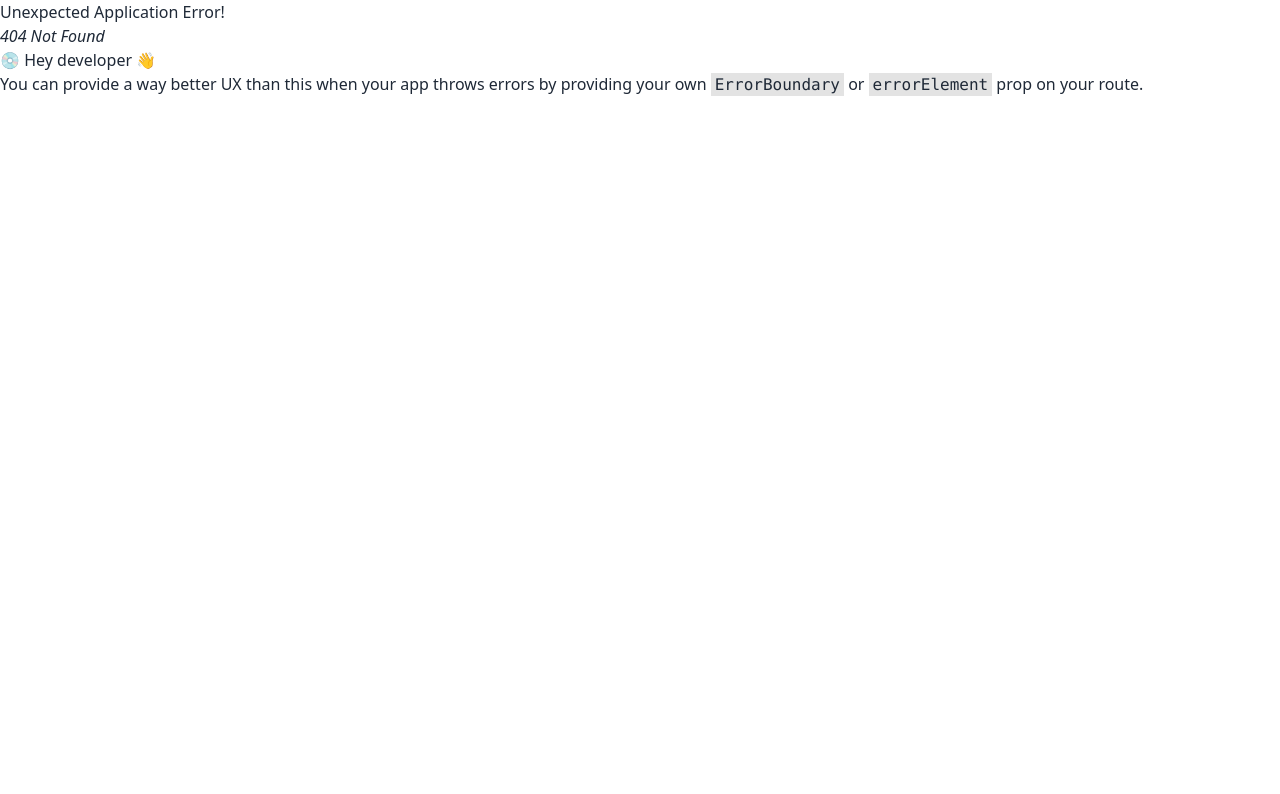
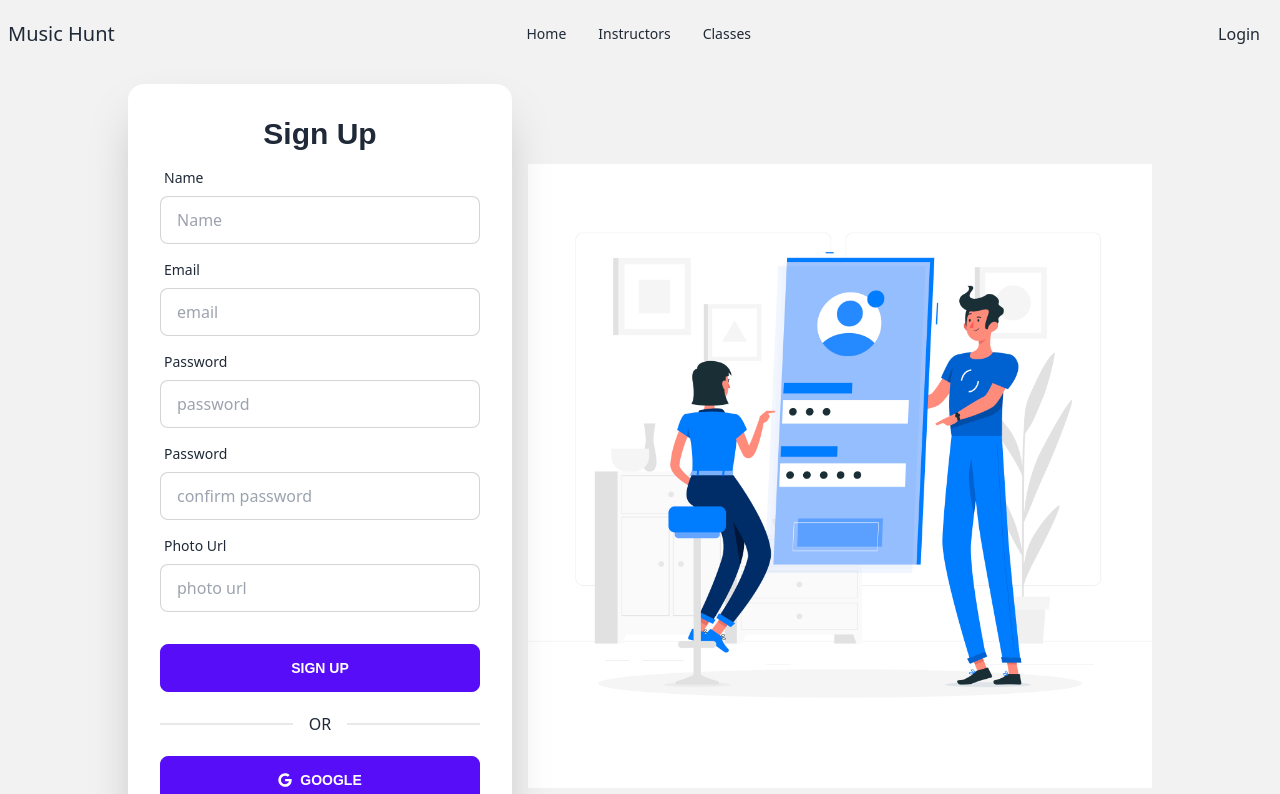
Before and after one commit to md-mostafiz181/music-instrument-client, a React (Vite) app: page /signUp in a window 1280 px wide. Before the commit this address had no page. Shown: the top 794 px of the page. Built offline with nearby package versions, Linux system fonts and the light colour scheme; no server answers; a web font is replaced by a local one.

Commit message:
firebase config hide

```diff
--- a/package.json
+++ b/package.json
@@ -11,10 +11,12 @@
   },
   "dependencies": {
     "@egjs/react-flicking": "^4.10.9",
+    "firebase": "^9.22.1",
     "localforage": "^1.10.0",
     "match-sorter": "^6.3.1",
     "react": "^18.2.0",
     "react-dom": "^18.2.0",
+    "react-icons": "^4.9.0",
     "react-router-dom": "^6.12.0",
     "sort-by": "^1.2.0",
     "swiper": "^9.3.2"
--- a/src/Pages/Login/Login.jsx
+++ b/src/Pages/Login/Login.jsx
@@ -1,14 +1,25 @@
-import React from "react";
+import React, { useContext } from "react";
 import loginImg from "../../assets/login.jpg";
 import {Link} from "react-router-dom"
+import { AuthContext } from "../../Providers/AuthProvider";
 
 const Login = () => {
+
+  const {signIn}=useContext(AuthContext)
+
+
+
     const handleToLogin = event=>{
         event.preventDefault();
         const form =event.target;
         const email = form.email.value;
         const password=form.password.value;
         console.log(email,password)
+        signIn(email,password)
+        .then(result=>{
+          const user=result.user;
+          console.log(user)
+        })
     }
   return (
     <div className="hero min-h-screen bg-base-200">
@@ -50,7 +61,7 @@
 
             <div className="divider">OR</div>
 
-            <p className="font-popins ">New in Music Hunt?? <Link to="/signUp">Sign Up</Link></p>
+            <p className="font-popins ">New in Music Hunt?? <Link to="/signUp" className="text-blue-800">Sign Up</Link></p>
           </div>
         </form>
       </div>
--- /dev/null
+++ b/src/Pages/SignUp/SignUp.jsx
@@ -0,0 +1,97 @@
+import React from "react";
+import signUpImg from "../../assets/login.jpg";
+import { Link } from "react-router-dom";
+import { FaGoogle } from 'react-icons/fa';
+
+const SignUp = () => {
+  return (
+    <div className="hero min-h-screen bg-base-200">
+      <div className="hero-content flex-col lg:flex-row-reverse">
+        <div className="text-center lg:text-left w-1/2">
+          <img src={signUpImg} alt="" />
+        </div>
+        <div className="card flex-shrink-0 w-full max-w-sm shadow-2xl bg-base-100">
+          <div className="card-body">
+            <h1 className="text-3xl font-semibold text-center font-popins">
+              Sign Up
+            </h1>
+            <div className="form-control">
+              <label className="label">
+                <span className="label-text">Name</span>
+              </label>
+              <input
+                type="text"
+                name="name"
+                placeholder="Name"
+                className="input input-bordered"
+              />
+            </div>
+            <div className="form-control">
+              <label className="label">
+                <span className="label-text">Email</span>
+              </label>
+              <input
+                type="email"
+                name="email"
+                placeholder="email"
+                className="input input-bordered"
+              />
+            </div>
+            <div className="form-control">
+              <label className="label">
+                <span className="label-text">Password</span>
+              </label>
+              <input
+                type="password"
+                name="password"
+                placeholder="password"
+                className="input input-bordered"
+              />
+            </div>
+            <div className="form-control">
+              <label className="label">
+                <span className="label-text">Password</span>
+              </label>
+              <input
+                type="password"
+                name="confirm"
+                placeholder="confirm password"
+                className="input input-bordered"
+              />
+            </div>
+            <div className="form-control">
+              <label className="label">
+                <span className="label-text">Photo Url</span>
+              </label>
+              <input
+                type="text"
+                name="photo"
+                placeholder="photo url"
+                className="input input-bordered"
+              />
+            </div>
+            <div className="form-control mt-6 ">
+              <button className="btn btn-primary text-white font-popins">Sign Up</button>
+            </div>
+
+            <div className="divider">OR</div>
+
+
+            <div className="form-control">
+            <button className="btn btn-primary text-white font-popins "> <FaGoogle></FaGoogle> Google  </button>
+
+            </div>
+            <p className="font-popins">
+              Already Have an account?{" "}
+              <Link to="/login" className="text-blue-800 underline">
+                Login
+              </Link>
+            </p>
+          </div>
+        </div>
+      </div>
+    </div>
+  );
+};
+
+export default SignUp;
--- /dev/null
+++ b/src/Providers/AuthProvider.jsx
@@ -0,0 +1,57 @@
+import React, { createContext, useEffect, useState } from 'react';
+import { createUserWithEmailAndPassword, getAuth, onAuthStateChanged, signInWithEmailAndPassword, signOut } from "firebase/auth";
+import { app } from '../firebase/firebase.config';
+
+export const AuthContext =createContext((null))
+const auth = getAuth(app);
+
+const AuthProvider = ({children}) => {
+    const [user,setUser]=useState(null)
+    const [loading,setLoading]=useState(true)
+
+    const createUser=(email,password)=>{
+        setLoading(true)
+        return createUserWithEmailAndPassword(auth,email,password)
+    }
+
+    const signIn=(email,password)=>{
+        setLoading(true)
+        return signInWithEmailAndPassword(email,password)
+    }
+
+    const logOut=()=>{
+        setLoading(true);
+        return signOut(auth)
+    }
+
+
+
+    useEffect(()=>{
+       const unsubscribe= onAuthStateChanged(auth,currentUser=>{
+            setUser(currentUser);
+            console.log('current user', currentUser)
+            setLoading(false)
+        });
+        return()=>{
+            return unsubscribe();
+        }
+    })
+
+    const authInfo={
+        user,
+        loading,
+        createUser,
+        signIn,
+        logOut,
+
+    }
+
+
+    return (
+        <AuthContext.Provider value={authInfo}>
+            {children}
+        </AuthContext.Provider>
+    );
+};
+
+export default AuthProvider;
--- /dev/null
+++ b/src/firebase/firebase.config.js
@@ -0,0 +1,17 @@
+// Import the functions you need from the SDKs you need
+import { initializeApp } from "firebase/app";
+// TODO: Add SDKs for Firebase products that you want to use
+// https://firebase.google.com/docs/web/setup#available-libraries
+
+// Your web app's Firebase configuration
+const firebaseConfig = {
+  apiKey: import.meta.env.VITE_apiKey,
+  authDomain: import.meta.env.VITE_authDomain,
+  projectId: import.meta.env.VITE_projectId,
+  storageBucket: import.meta.env.VITE_storageBucket,
+  messagingSenderId: import.meta.env.VITE_messagingSenderId,
+  appId: import.meta.env.VITE_appId
+};
+
+// Initialize Firebase
+export const app = initializeApp(firebaseConfig);
--- a/src/main.jsx
+++ b/src/main.jsx
@@ -1,16 +1,17 @@
-import React from 'react'
-import ReactDOM from 'react-dom/client'
-import './index.css'
+import React from "react";
+import ReactDOM from "react-dom/client";
+import "./index.css";
 
-import {
-  RouterProvider,
-} from "react-router-dom";
-import { router } from './Routes/Routes';
+import { RouterProvider } from "react-router-dom";
+import { router } from "./Routes/Routes";
+import AuthProvider from "./Providers/AuthProvider";
 
-ReactDOM.createRoot(document.getElementById('root')).render(
+ReactDOM.createRoot(document.getElementById("root")).render(
   <React.StrictMode>
-      <div className='max-w-screen-xl mx-auto'>
+    <AuthProvider>
+      <div className="max-w-screen-xl mx-auto">
         <RouterProvider router={router} />
       </div>
-  </React.StrictMode>,
-)
+    </AuthProvider>
+  </React.StrictMode>
+);
```
Also changed, not shown: src/Routes/Routes.jsx (+6 -1 lines), 1 other file (tests, documents, lock files or other folders).
